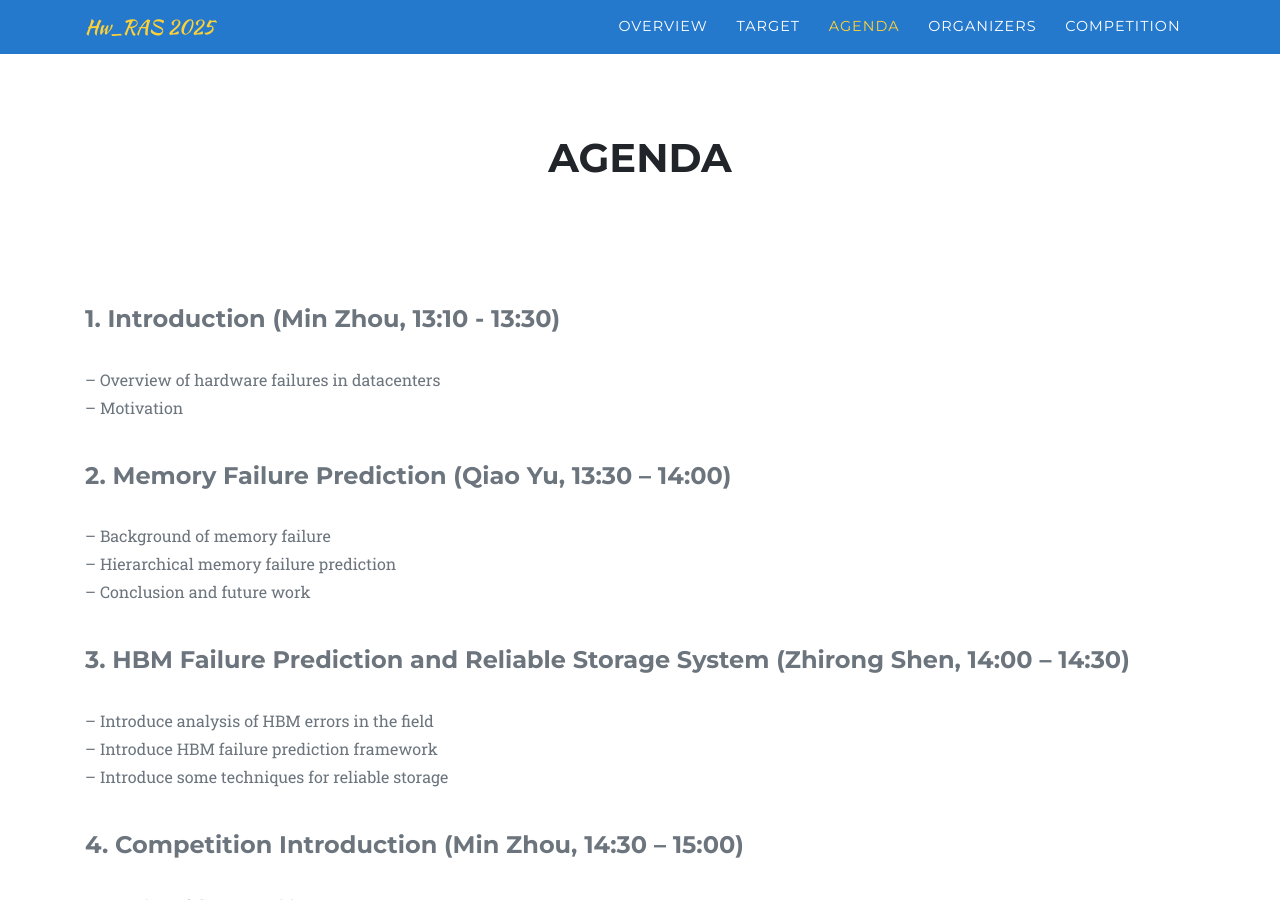
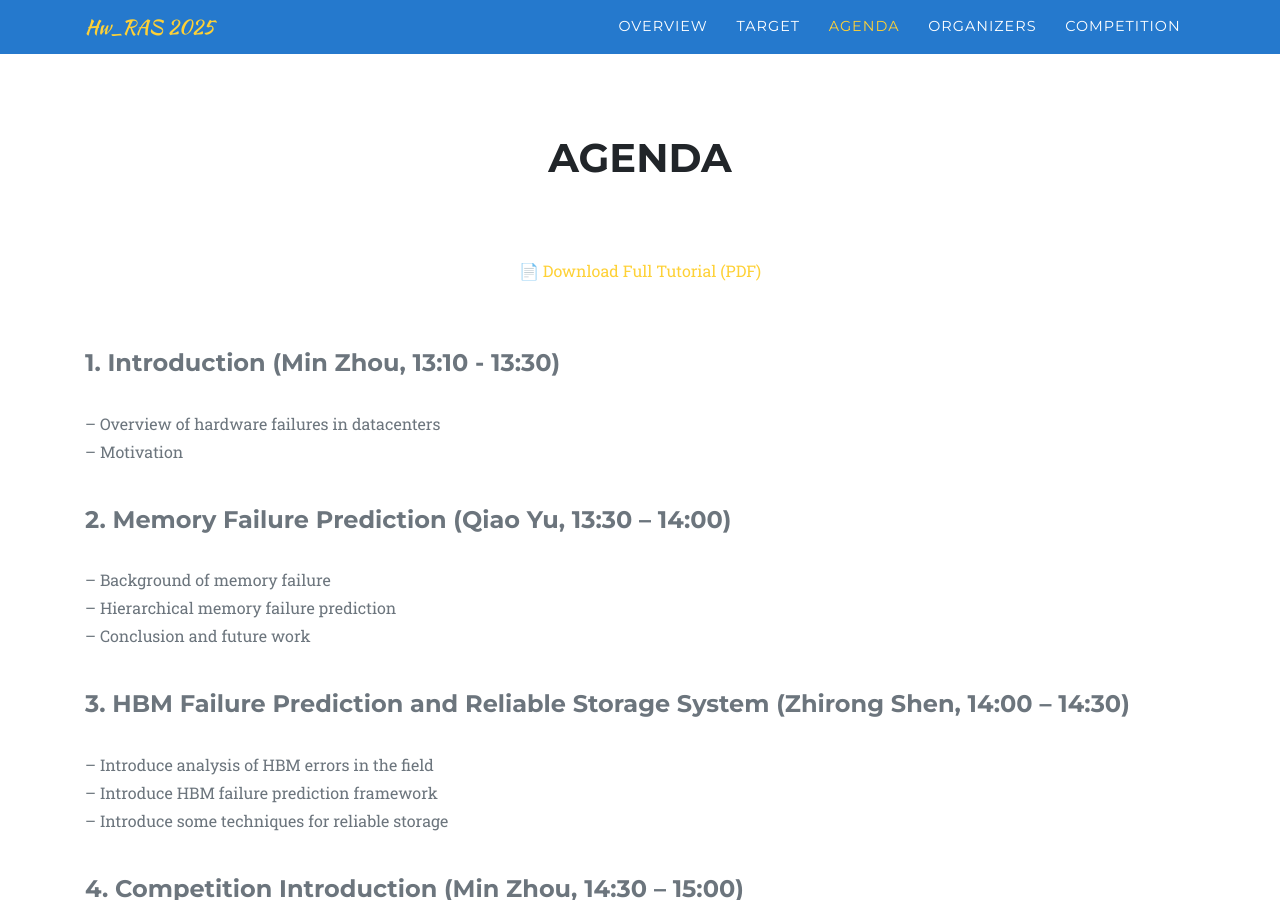
Before and after one commit to hwcloud-RAS/HW_RAS-tutorial-HPCA-2025.github.io, a Jekyll site: the page built from index.md, in a window 1280 px wide and 900 px high, scrolled down 1976 px. Built offline with Jekyll 4.4.1, drawn with Linux system fonts in a browser that asks for light colours; some web fonts are replaced.

Commit message:
Update Tutorial

```diff
--- a/_includes/agenda.html
+++ b/_includes/agenda.html
@@ -5,6 +5,8 @@
     <div class="col-lg-12 text-center">
       <h2 class="section-heading text-uppercase">{{ site.data.sitetext[site.locale].agenda.title | default: "agenda" }}</h2>
       <h3 class="section-subheading text-muted">{{ site.data.sitetext[site.locale].agenda.text | default: "" }}</h3>
+      <!-- Link to download the PDF -->
+      <p><a href="https://github.com/hyxie2023/Hw_RAS-2025.github.io/doc/HardwareFailurePrediction-Tutorial-HPCA2025_online.pdf.pdf?raw=true" target="_blank">📄 Download Full Tutorial (PDF)</a></p>
     </div>
   </div>
   <div class="row">
```
Also changed, not shown: 1 other file.
